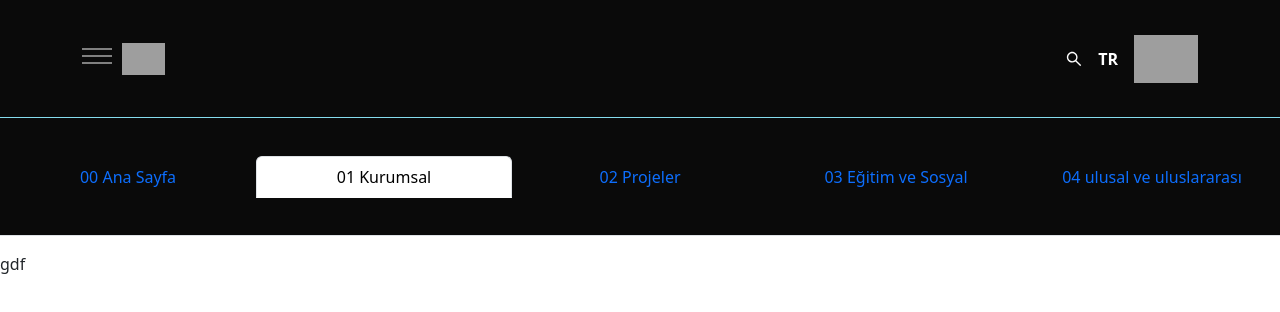
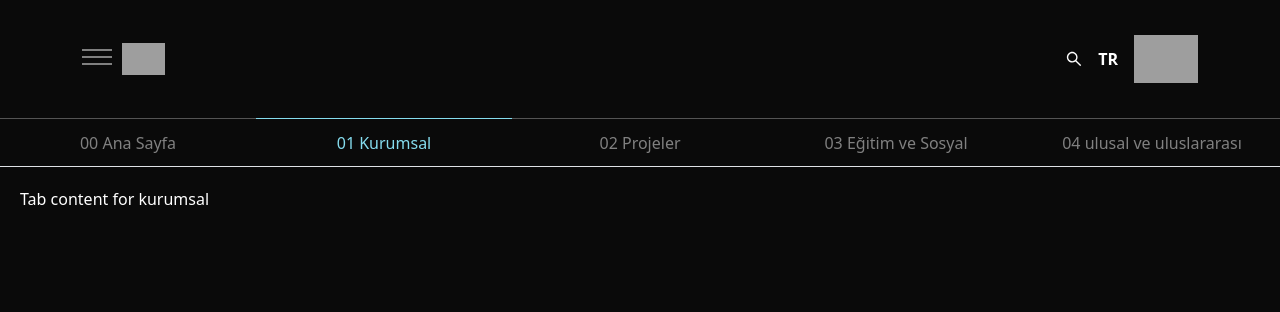
Before and after one commit to yasinyilmaaz/website-SAERO, a React (Create React App) app: page / in a window 1280 px wide. Both pictures are taken after a click on the tab "01 Kurumsal". Shown: the top 312 px of the page. Built offline with nearby package versions, Linux system fonts and the light colour scheme; grey boxes are pictures that could not be loaded.

Commit message:
tab tuşlarının renklerini ayarladım

```diff
--- a/src/App.css
+++ b/src/App.css
@@ -1,6 +1,18 @@
 .navbar{
-    border-bottom: 1px solid rgb(133, 220, 238);
+    /* border-bottom: 1px solid rgb(133, 220, 238); */
+    color: white;
 }
+
+.tabb
+{
+  background-color: #000000f5;
+  height: 84vh;
+  padding: 20px;
+  color: white;
+}
+
+
+
 @media only screen and (min-height: 500px) {
     .navbar{
         height: 118px;
@@ -14,3 +26,57 @@
         transition: all 2s;
     }
 }
+
+
+.deger li button {
+    color: gray;
+    border-top: 1px solid rgba(255, 255, 255, 0.3) !important;
+    border-radius: 0% !important;
+    width: 100% !important;
+    border-bottom: none !important;
+    border-left: none !important;
+    border-right: none !important;
+    background-color: transparent !important;
+    padding: 12px 0px;
+}
+
+.deger li button:hover {
+    color: white;
+    border: 0;
+}
+
+.deger li .active {
+    color: var(--color) !important;
+    border-color: white !important;
+    background-color: transparent !important;
+}
+
+.deger li #justify-tab-example-tab-kurumsal:hover, #justify-tab-example-tab-kurumsal[aria-selected=true] {
+    color: #85dcee !important;
+    border-color: #85dcee !important;
+    transition: all 1s !important;
+}
+
+.deger li #justify-tab-example-tab-projeler:hover,#justify-tab-example-tab-projeler[aria-selected=true] {
+    color: #e9bb7e !important;
+    border-color: #e9bb7e !important;
+    transition: all 1s !important;
+}
+
+.deger li #justify-tab-example-tab-projeler:hover, #justify-tab-example-tab-projeler[aria-selected=true] {
+    color: #e9bb7e !important;
+    border-color: #e9bb7e !important;
+    transition: all 1s !important;
+}
+
+.deger li #justify-tab-example-tab-egitim:hover, #justify-tab-example-tab-egitim[aria-selected=true] {
+    color: #a595ff !important;
+    border-color:  #a595ff !important;
+    transition: all 1s !important;
+}
+
+.deger li #justify-tab-example-tab-ulusal:hover, #justify-tab-example-tab-ulusal[aria-selected=true] {
+    color: #7ae4a0 !important;
+    border-color:  #7ae4a0 !important;
+    transition: all 1s !important;
+}
--- a/src/Components/navbar/Navbar1.js
+++ b/src/Components/navbar/Navbar1.js
@@ -11,7 +11,7 @@ export default function Navbar1() {
 
   return (
     <header>
-    <nav className="bg-[#000000f5] text-white navbar">
+    <nav className="bg-[#000000f5]  navbar">
       <Container className="flex flex-nowrap justify-between items-center">
         <div className="flex items-center flex-row">
           <div className="hamburger">
--- a/src/Components/navbar/NavbarInternational.js
+++ b/src/Components/navbar/NavbarInternational.js
@@ -1,5 +1,16 @@
 export default function NavbarInternational(){
     return(
-        <div>NavbarInternational</div>
+        <nav className="bg-black text-[#85dcee] font-semibold text-base h-10 ">
+            <Container className="flex justify-between h-10 items-center">
+                <div>ulusal ve uluslararası</div>
+                <div className="flex gap-3">
+                    <NavLink>ulusal ve uluslararası</NavLink>
+                    <NavLink>Başkan</NavLink>
+                    <NavLink>Yönetim Kurulu</NavLink>
+                    <NavLink>Kurumsal Belgeler</NavLink>
+                    <NavLink>Orginizasyon Şeması</NavLink>
+                </div>
+            </Container>
+        </nav>
     )
 }
--- a/src/Components/tabss/tabs.js
+++ b/src/Components/tabss/tabs.js
@@ -1,33 +1,71 @@
+import { useEffect, useState } from "react";
 import { Button, Container } from "react-bootstrap";
 import Tab from 'react-bootstrap/Tab';
 import Tabs from 'react-bootstrap/Tabs';
 
-export default function Breadcrumb() {
+export default function tabbs() {
+
+  var color = "white"
+
+
+  function handleSelect(key) {
+    console.log(color)
+    switch (key) {
+      case "home":
+        color = "white"
+        break;
+      case "kurumsal":
+        color = "#85dcee"
+        break;
+      case "projeler":
+        color = "#e9bb7e"
+        break;
+      case "egitim":
+        color = "#a595ff"
+        break;
+      case "ulusal":
+        color = "#7ae4a0"
+        break;
+      default:
+        color = "white"
+        break;
+    }
+  }
+
   return (
     <div>
     <Tabs
-      defaultActiveKey="home"
+      defaultActiveKey={"home"}
       id="justify-tab-example"
-      className="bg-[#000000f5] text-white navbar mb-3"
+      className="bg-[#000000f5] deger text-white"
+      style={{"--color":color}}
       justify
+      onSelect={handleSelect}
     >
       <Tab eventKey="home" title="00 Ana Sayfa">
-
-     görsel component
-
-
+          <div className="tabb">
+                Tab content for Ana Sayfa
+          </div>
       </Tab>
-      <Tab eventKey="kurumsal" title="01 Kurumsal">
-        gdf
+      <Tab  eventKey="kurumsal"  title="01 Kurumsal">
+                  <div className="tabb">
+                Tab content for kurumsal
+                  </div>
       </Tab>
       <Tab eventKey="projeler" title="02 Projeler">
-        gdfg
+                 <div className="tabb">
+                Tab content for Projeler
+                 </div>
       </Tab>
       <Tab eventKey="egitim" title="03 Eğitim ve Sosyal">
-        gdf
+                  <div className="tabb">
+                Tab content for Eğitim
+                   </div>
       </Tab>
       <Tab eventKey="ulusal" title="04 ulusal ve uluslararası">
-        gdf
+                  <div className="tabb">
+                Tab content for ulusal ve uluslararası
+                  </div>
       </Tab>
     </Tabs>
     </div>
```
Also changed, not shown: 1 other file (tests, documents, lock files or other folders).
